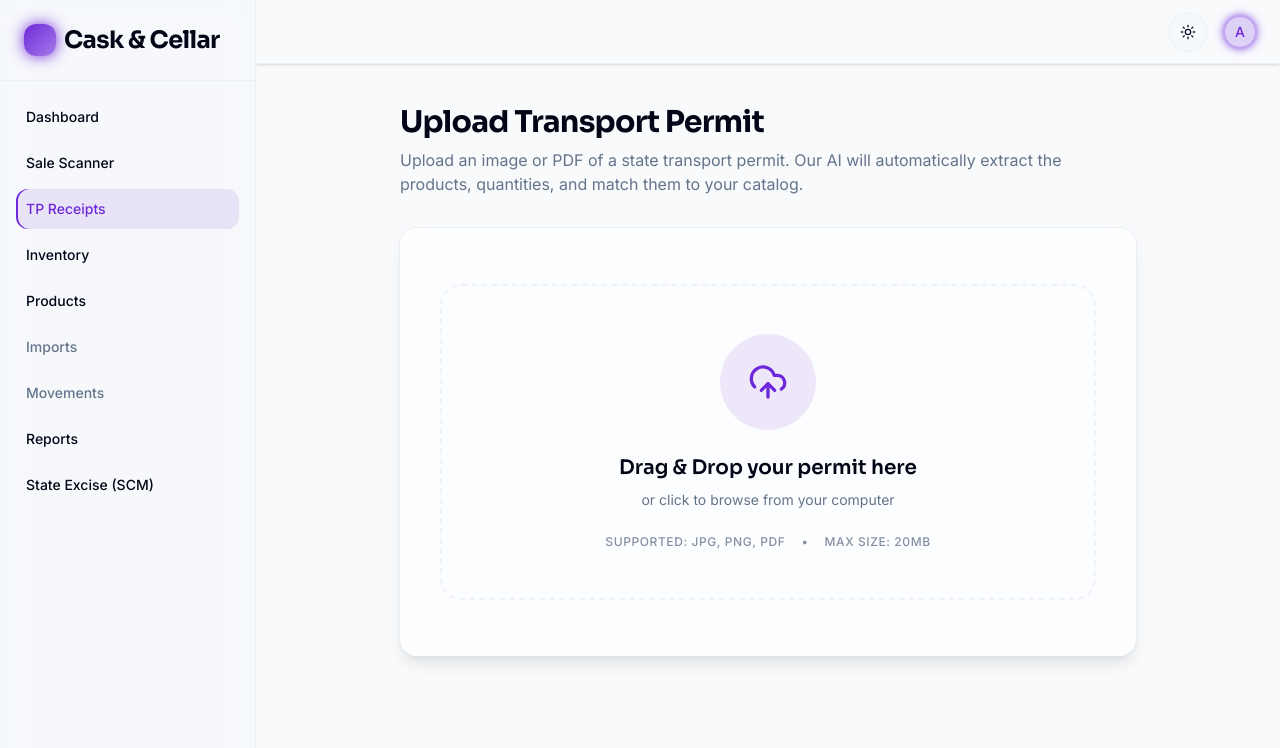
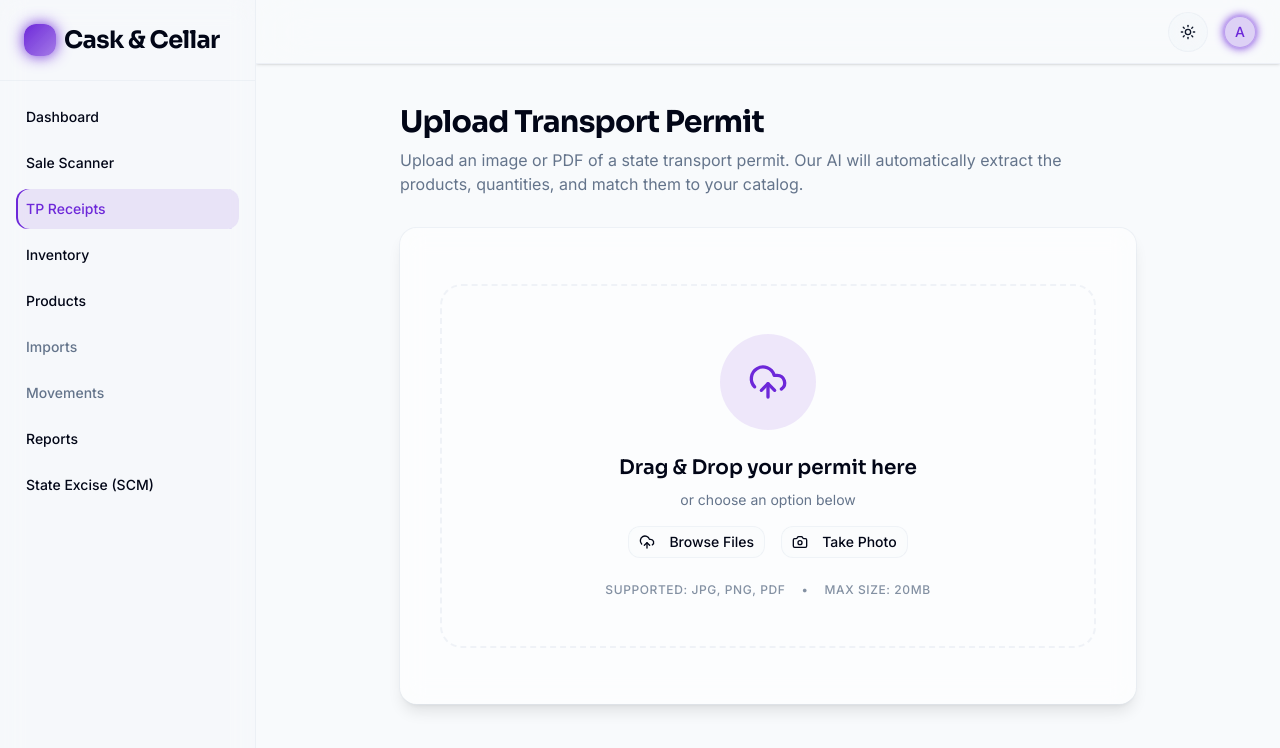
Before and after one commit to prath2002/bharat-wines, a Next.js app in the folder frontend/: page /tp/upload in a window 1280 px wide. Shown: the top 748 px of the page. Built offline with nearby package versions, Linux system fonts and the light colour scheme; no server answers; sample sign-in values are in the browser's storage.

Commit message:
added take photo option for tp

```diff
--- a/frontend/src/app/(dashboard)/tp/upload/page.tsx
+++ b/frontend/src/app/(dashboard)/tp/upload/page.tsx
@@ -4,7 +4,7 @@ import { useState, useRef } from "react";
 import { useRouter } from "next/navigation";
 import { Card, CardContent } from "@/components/ui/card";
 import { Button } from "@/components/ui/button";
-import { UploadCloud, File, AlertCircle, Loader2 } from "lucide-react";
+import { UploadCloud, File, AlertCircle, Loader2, Camera, X } from "lucide-react";
 import { apiClient } from "@/services/api-client";
 import { Alert, AlertDescription } from "@/components/ui/alert";
 import { motion } from "framer-motion";
@@ -16,6 +16,10 @@ export default function TPUploadPage() {
   const [uploading, setUploading] = useState(false);
   const [error, setError] = useState<string | null>(null);
   const fileInputRef = useRef<HTMLInputElement>(null);
+  const videoRef = useRef<HTMLVideoElement>(null);
+  const canvasRef = useRef<HTMLCanvasElement>(null);
+  const streamRef = useRef<MediaStream | null>(null);
+  const [isCameraOpen, setIsCameraOpen] = useState(false);
 
   const handleDragOver = (e: React.DragEvent) => {
     e.preventDefault();
@@ -57,6 +61,55 @@ export default function TPUploadPage() {
     }
 
     setFile(selectedFile);
+  };
+
+  const startCamera = async () => {
+    setIsCameraOpen(true);
+    try {
+      const stream = await navigator.mediaDevices.getUserMedia({
+        video: { facingMode: "environment" }
+      }).catch(() => navigator.mediaDevices.getUserMedia({ video: true })); // Fallback
+
+      streamRef.current = stream;
+      if (videoRef.current) {
+        videoRef.current.srcObject = stream;
+        videoRef.current.play();
+      }
+    } catch (err) {
+      console.error("Error accessing camera:", err);
+      setError("Could not access camera. Please check permissions.");
+      setIsCameraOpen(false);
+    }
+  };
+
+  const stopCamera = () => {
+    if (streamRef.current) {
+      streamRef.current.getTracks().forEach(track => track.stop());
+      streamRef.current = null;
+    }
+    setIsCameraOpen(false);
+  };
+
+  const capturePhoto = () => {
+    if (videoRef.current && canvasRef.current) {
+      const video = videoRef.current;
+      const canvas = canvasRef.current;
+
+      canvas.width = video.videoWidth;
+      canvas.height = video.videoHeight;
+
+      const ctx = canvas.getContext("2d");
+      if (ctx) {
+        ctx.drawImage(video, 0, 0, canvas.width, canvas.height);
+        canvas.toBlob((blob) => {
+          if (blob) {
+            const capturedFile = new window.File([blob], `capture-${Date.now()}.jpg`, { type: "image/jpeg" });
+            validateAndSetFile(capturedFile);
+            stopCamera();
+          }
+        }, "image/jpeg", 0.9);
+      }
+    }
   };
 
   const handleUpload = async () => {
@@ -128,7 +181,35 @@ export default function TPUploadPage() {
               </div>
 
               <h3 className="text-xl font-heading font-semibold text-foreground mb-2">Drag & Drop your permit here</h3>
-              <p className="text-muted-foreground mb-6">or click to browse from your computer</p>
+              <p className="text-muted-foreground mb-4">or choose an option below</p>
+
+              <div className="flex flex-col sm:flex-row gap-4 justify-center items-center mb-6">
+                <Button
+                  type="button"
+                  variant="outline"
+                  className="w-full sm:w-auto bg-background/50 backdrop-blur-sm hover:bg-muted/80 z-10 relative"
+                  onClick={(e) => {
+                    e.stopPropagation();
+                    fileInputRef.current?.click();
+                  }}
+                >
+                  <UploadCloud className="mr-2 h-4 w-4" />
+                  Browse Files
+                </Button>
+
+                <Button
+                  type="button"
+                  variant="outline"
+                  className="w-full sm:w-auto bg-background/50 backdrop-blur-sm hover:bg-muted/80 z-10 relative"
+                  onClick={(e) => {
+                    e.stopPropagation();
+                    startCamera();
+                  }}
+                >
+                  <Camera className="mr-2 h-4 w-4" />
+                  Take Photo
+                </Button>
+              </div>
 
               <div className="text-xs font-medium uppercase tracking-wider text-muted-foreground/80 flex flex-col md:flex-row justify-center gap-2 md:gap-4">
                 <span>Supported: JPG, PNG, PDF</span>
@@ -174,6 +255,39 @@ export default function TPUploadPage() {
               )}
             </div>
           )}
+
+          {/* Camera Overlay */}
+          {isCameraOpen && (
+            <div className="fixed inset-0 z-50 flex flex-col items-center justify-center bg-background/95 backdrop-blur-sm p-4">
+              <div className="relative w-full max-w-2xl bg-black rounded-2xl overflow-hidden shadow-2xl flex flex-col">
+                <Button
+                  variant="ghost"
+                  className="absolute top-2 right-2 text-white hover:bg-white/20 z-10"
+                  size="icon"
+                  onClick={stopCamera}
+                >
+                  <X className="h-6 w-6" />
+                </Button>
+
+                <video
+                  ref={videoRef}
+                  className="w-full h-auto max-h-[70vh] object-cover"
+                  playsInline
+                />
+                <canvas ref={canvasRef} className="hidden" />
+
+                <div className="p-6 bg-card border-t border-border/50 flex justify-center">
+                  <Button
+                    size="lg"
+                    className="w-full md:w-auto h-14 px-12 rounded-full text-lg shadow-[0_0_20px_var(--color-primary)] bg-primary"
+                    onClick={capturePhoto}
+                  >
+                    <Camera className="mr-2 h-6 w-6" /> Capture Photo
+                  </Button>
+                </div>
+              </div>
+            </div>
+          )}
         </CardContent>
       </Card>
     </motion.div>
```
